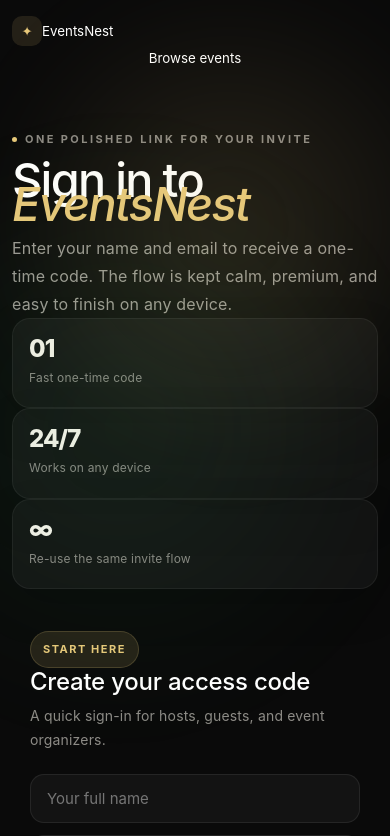
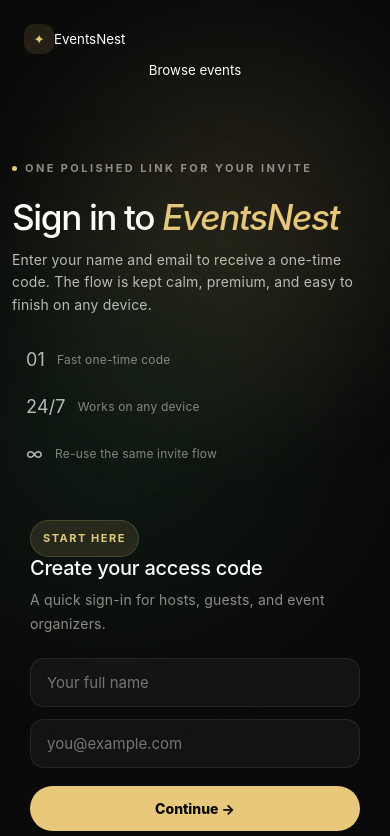
Before and after one commit to TechSage01/EventSphere-Frontend, a React (Vite) app: page /signup in a window 390 px wide. Shown: the top 836 px of the page. Built offline with nearby package versions, Linux system fonts and the light colour scheme; a web font is replaced by a local one.

Commit message:
create page updated

```diff
--- a/src/pages/EventOverviewPage.jsx
+++ b/src/pages/EventOverviewPage.jsx
@@ -1,6 +1,7 @@
 import { useEffect, useState } from 'react'
 import { useNavigate, useParams } from 'react-router-dom'
 import { getApiBaseUrl } from '../services/api.js'
+import { useAuth } from '../context/AuthContext.jsx'
 
 const themeMap = {
   minimal:  { bg: ['#10262b', '#081722'], accent: '#5eead4' },
@@ -16,6 +17,7 @@ export default function EventOverviewPage({ user = null }) {
   const { eventId } = useParams()
   const navigate    = useNavigate()
   const API_BASE = getApiBaseUrl()
+  const { logout } = useAuth()
 
   const [event,           setEvent]           = useState(null)
   const [loading,         setLoading]         = useState(true)
@@ -30,6 +32,8 @@ export default function EventOverviewPage({ user = null }) {
   const [hostForm,        setHostForm]        = useState({ name:'', email:'', role:'Co-host' })
   const [addingHost,      setAddingHost]      = useState(false)
   const [toast,           setToast]           = useState('')
+  const [loggingOut,      setLoggingOut]      = useState(false)
+  const [showLogoutConfirm, setShowLogoutConfirm] = useState(false)
 
   // ── Window Width Hook for Sleek Responsiveness ──
   const [width, setWidth] = useState(typeof window !== 'undefined' ? window.innerWidth : 1200)
@@ -38,6 +42,18 @@ export default function EventOverviewPage({ user = null }) {
     window.addEventListener('resize', handleResize)
     return () => window.removeEventListener('resize', handleResize)
   }, [])
+
+  async function handleLogout() {
+    if (loggingOut) return
+    setLoggingOut(true)
+    try {
+      await logout()
+      navigate('/signup', { replace: true })
+    } finally {
+      setLoggingOut(false)
+      setShowLogoutConfirm(false)
+    }
+  }
 
   const isTablet = width <= 880
   const isMobile = width <= 600
@@ -264,13 +280,33 @@ export default function EventOverviewPage({ user = null }) {
           <span style={s.logo}>✦</span>
           {!isSmallMobile && <span style={s.brand}>EventsNest</span>}
         </div>
-        <div style={{ display: 'flex', gap: '6px' }}>
+        <div style={{ display: 'flex', gap: '6px', position: 'relative', alignItems: 'center' }}>
           <button style={s.eventPageBtn} onClick={() => navigate(`/public/events/${event.id}`)}>
             {isMobile ? 'Page ↗' : 'Event Page ↗'}
           </button>
           <button style={{...s.adminBtn, marginLeft: isMobile ? 0 : 10}} onClick={() => navigate(`/events/${event.id}/admin`)}>
             {isMobile ? 'Admin' : 'Admin ↗'}
           </button>
+          <button
+            style={{...s.logoutBtn, marginLeft: isMobile ? 0 : 10, opacity: loggingOut ? 0.7 : 1}}
+            onClick={() => setShowLogoutConfirm(v => !v)}
+            disabled={loggingOut}
+          >
+            Logout
+          </button>
+          {showLogoutConfirm && !loggingOut && (
+            <div style={{ ...s.logoutConfirm, top: isMobile ? 54 : 54 }}>
+              <div style={s.logoutConfirmText}>Are you sure you want to log out?</div>
+              <div style={s.logoutConfirmActions}>
+                <button type="button" style={s.logoutCancelBtn} onClick={() => setShowLogoutConfirm(false)}>
+                  Cancel
+                </button>
+                <button type="button" style={s.logoutConfirmBtn} onClick={handleLogout}>
+                  Log out
+                </button>
+              </div>
+            </div>
+          )}
         </div>
       </header>
 
@@ -775,6 +811,12 @@ const s = {
   brand:       { fontSize:16, fontWeight:700, letterSpacing:'-.3px' },
   eventPageBtn:{ background:'rgba(255,255,255,0.07)', color:'#ccc', border:'1px solid rgba(255,255,255,0.08)', borderRadius:999, padding:'8px 16px', fontWeight:600, cursor:'pointer', fontSize:13, fontFamily:"'DM Sans',system-ui,sans-serif" },
   adminBtn:    { background:'rgba(167,139,250,0.16)', color:'#ddd6fe', border:'1px solid rgba(167,139,250,0.24)', borderRadius:999, padding:'8px 16px', fontWeight:700, cursor:'pointer', fontSize:13, fontFamily:"'DM Sans',system-ui,sans-serif" },
+  logoutBtn:   { background:'rgba(248,113,113,0.14)', color:'#fecaca', border:'1px solid rgba(248,113,113,0.24)', borderRadius:999, padding:'8px 16px', fontWeight:700, cursor:'pointer', fontSize:13, fontFamily:"'DM Sans',system-ui,sans-serif" },
+  logoutConfirm: { position:'absolute', right:0, top:54, minWidth:280, maxWidth:'calc(100vw - 24px)', background:'#17171c', border:'1px solid rgba(255,255,255,0.10)', borderRadius:16, padding:16, boxShadow:'0 20px 50px rgba(0,0,0,0.45)', zIndex:80 },
+  logoutConfirmText: { fontSize:14, color:'#ececf0', fontWeight:600, lineHeight:1.4, marginBottom:12 },
+  logoutConfirmActions: { display:'flex', gap:10, justifyContent:'flex-end', flexWrap:'wrap' },
+  logoutCancelBtn: { background:'rgba(255,255,255,0.06)', color:'#ddd', border:'1px solid rgba(255,255,255,0.08)', borderRadius:10, padding:'8px 12px', fontWeight:700, cursor:'pointer', fontSize:13, fontFamily:"'DM Sans',system-ui,sans-serif" },
+  logoutConfirmBtn: { background:'rgba(248,113,113,0.18)', color:'#fecaca', border:'1px solid rgba(248,113,113,0.28)', borderRadius:10, padding:'8px 12px', fontWeight:800, cursor:'pointer', fontSize:13, fontFamily:"'DM Sans',system-ui,sans-serif" },
 
   /* layout */
   main:     { maxWidth:1160, margin:'0 auto' },
--- a/src/pages/EventsPage.jsx
+++ b/src/pages/EventsPage.jsx
@@ -207,10 +207,19 @@ function EventCard({ ev, onOpen, responsive = null }) {
   const timeLabel = [ev.startTime, ev.endTime].filter(Boolean).join(' - ')
   const statusLabel = ev.isPublic ? 'Public' : 'Private'
 
+  // Debug log
+  if (ev.coverImage) {
+    console.log('Event with cover:', { title: ev.title, coverImage: ev.coverImage.slice(0, 100) })
+  }
+
   return (
     <div style={{ ...styles.card, ...(responsive?.card || {}) }} onClick={onOpen} role="button" tabIndex={0}>
-      <div style={{ ...styles.cardCover, ...(responsive?.cardCover || {}), background: ev.color || '#2a2a2e' }}>
-        <span style={{ fontSize: 36 }}>{ev.emoji || '📅'}</span>
+      <div style={{ ...styles.cardCover, ...(responsive?.cardCover || {}), position: 'relative', overflow: 'hidden' }}>
+        {ev.coverImage ? (
+          <img src={ev.coverImage} alt={ev.title} style={{ width: '100%', height: '100%', objectFit: 'cover' }} />
+        ) : (
+          <span style={{ fontSize: 36 }}>{ev.emoji || '📅'}</span>
+        )}
       </div>
       <div style={{ ...styles.cardBody, ...(responsive?.cardBody || {}) }}>
         <p style={{ ...styles.cardDate, ...(responsive?.cardDate || {}) }}>{dateLabel}</p>
--- a/src/pages/SignupPage.jsx
+++ b/src/pages/SignupPage.jsx
@@ -75,11 +75,14 @@ export default function SignupPage() {
     }
   }
 
+  // Layers the overrides sequentially as the screen gets narrower
   const styles = {
     ...baseStyles,
     ...(viewportWidth <= 900 ? tabletStyles : {}),
     ...(viewportWidth <= 720 ? mobileStyles : {}),
+    ...(viewportWidth <= 655 ? narrowMobileStyles : {}),
     ...(viewportWidth <= 420 ? compactStyles : {}),
+    ...(viewportWidth <= 360 ? tinyMobileStyles : {}),
   }
 
   return (
@@ -221,10 +224,12 @@ const baseStyles = {
     gap: 10,
     background: 'transparent',
     color: '#f5f0e8',
+    border: 'none',
     padding: 0,
     fontSize: 18,
     fontWeight: 700,
     letterSpacing: '-0.03em',
+    cursor: 'pointer',
   },
   brandMark: {
     display: 'inline-flex',
@@ -244,6 +249,7 @@ const baseStyles = {
     padding: '10px 16px',
     fontSize: 14,
     fontWeight: 600,
+    cursor: 'pointer',
   },
   hero: {
     position: 'relative',
@@ -461,10 +467,48 @@ const mobileStyles = {
   },
 }
 
+// --- NEW RESPONSIVE BLOCKS START HERE ---
+
+// Breakpoint for 655px downwards
+const narrowMobileStyles = {
+  shell: {
+    padding: '12px 12px 24px',
+  },
+  title: {
+    fontSize: '2.2rem', // Prevents clamp layout shifts
+    lineHeight: '1.1',
+    letterSpacing: '-0.04em',
+  },
+  sub: {
+    fontSize: '14px',
+    lineHeight: '1.6',
+    marginTop: '12px',
+  },
+  featureRow: {
+    // Splits features into a tight layout so it doesn't take too vertical space
+    gridTemplateColumns: '1fr',
+    gap: '8px',
+    marginTop: '20px',
+  },
+  featureCard: {
+    padding: '12px 14px',
+    display: 'flex',
+    alignItems: 'center',
+    gap: '12px',
+  },
+  featureValue: {
+    marginBottom: 0,
+    fontSize: '18px',
+  },
+}
+
+// Overrides for 420px downwards (Your existing setup optimized)
 const compactStyles = {
   topbar: {
     flexDirection: 'column',
     alignItems: 'stretch',
+    gap: '10px',
+    padding: '12px',
   },
   brand: {
     justifyContent: 'center',
@@ -472,9 +516,32 @@ const compactStyles = {
   topLink: {
     width: '100%',
     textAlign: 'center',
+    padding: '8px 12px',
   },
   card: {
-    padding: 18,
-    borderRadius: 20,
+    padding: '18px',
+    borderRadius: '20px',
+  },
+  cardTitle: {
+    fontSize: '20px',
   },
 }
+
+// Critical breakpoint for 360px down to 320px
+const tinyMobileStyles = {
+  title: {
+    fontSize: '1.8rem',
+  },
+  card: {
+    padding: '14px',
+    borderRadius: '16px',
+  },
+  input: {
+    padding: '12px',
+    fontSize: '14px',
+  },
+  btn: {
+    padding: '12px 0',
+    fontSize: '13px',
+  },
+}
```
Also changed, not shown: vercel.json.
